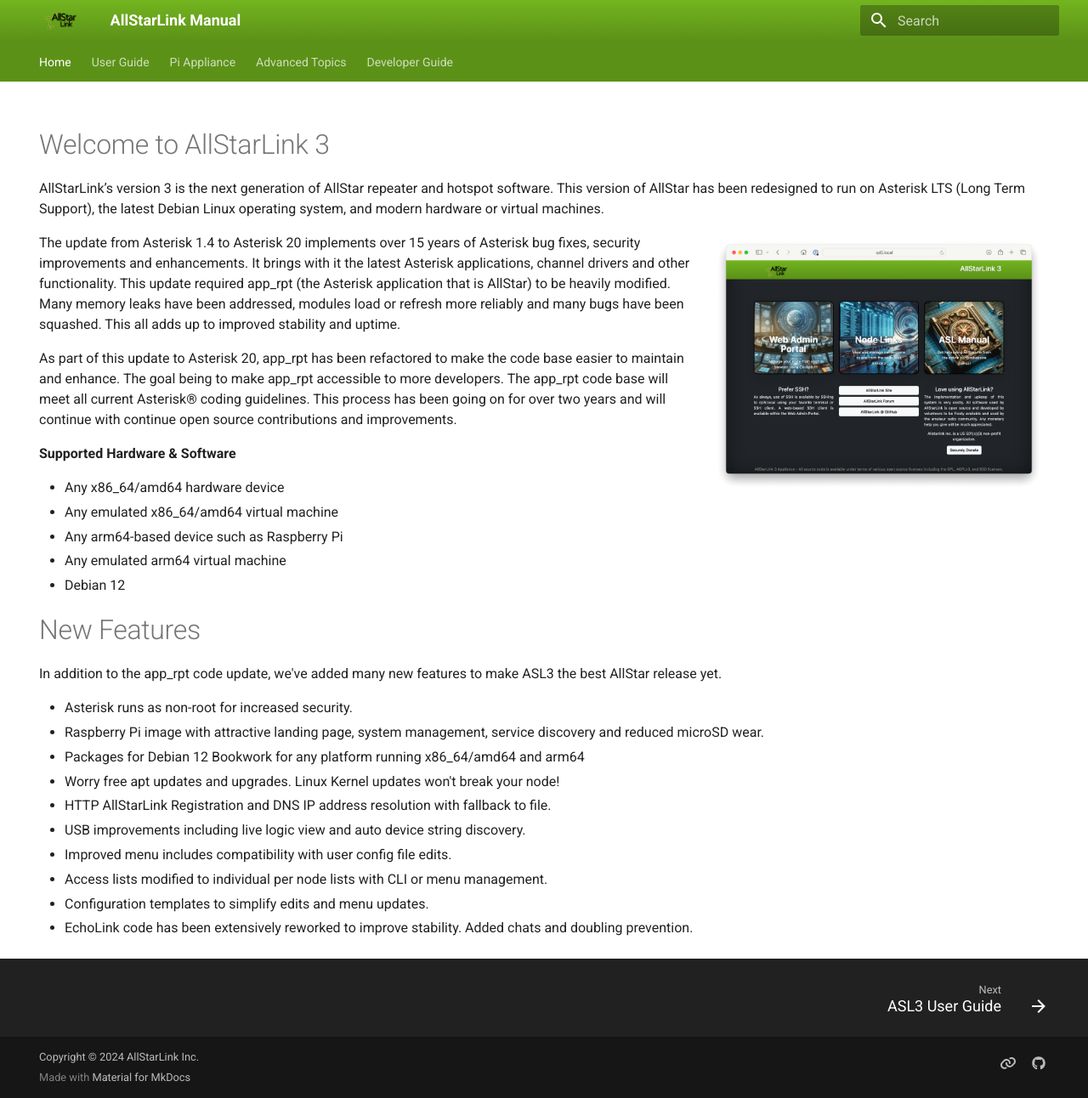
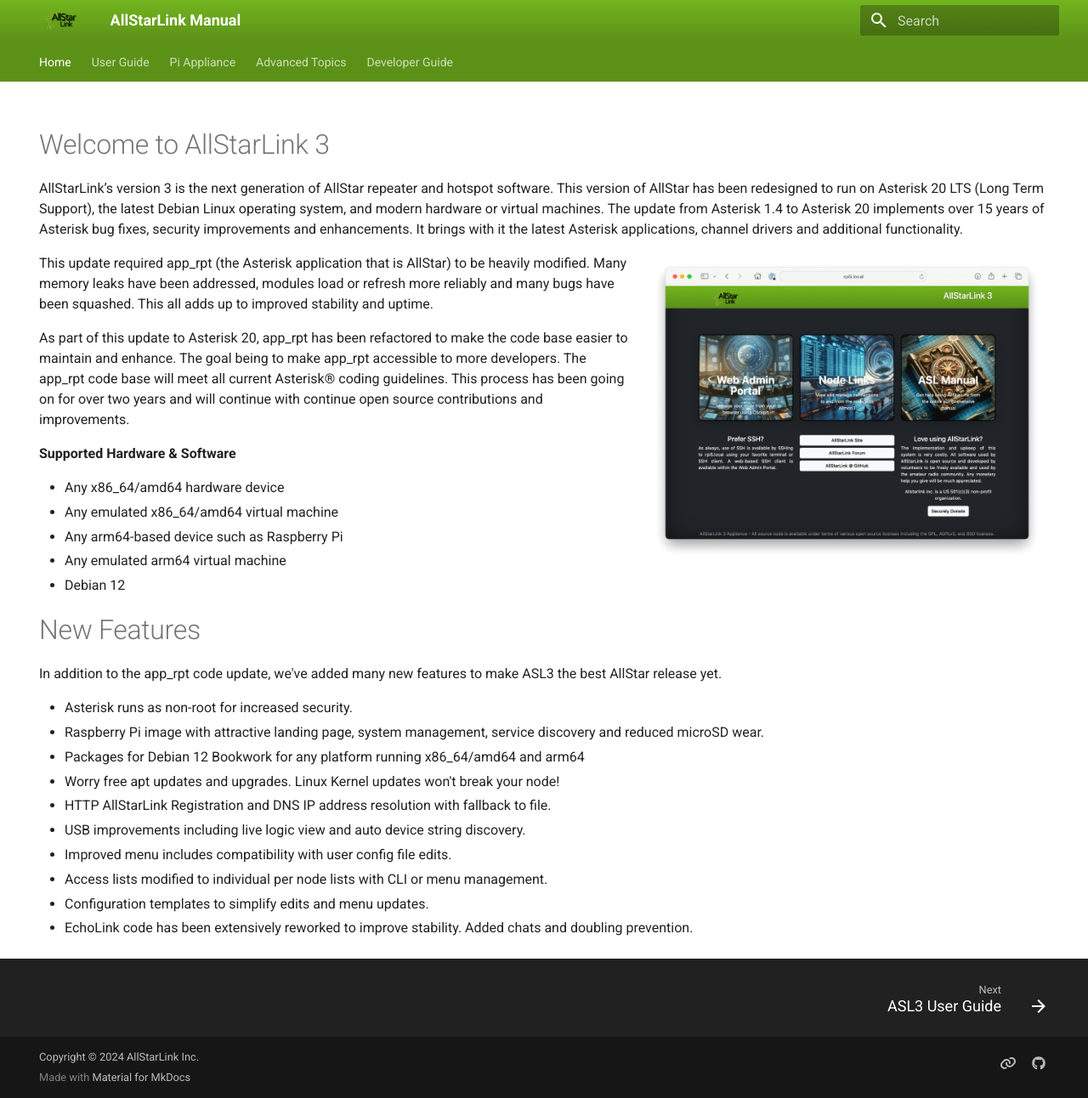
Before and after one commit to AllStarLink/ASL3-Manual, an MkDocs documentation site: the page built from docs/index.md, in a window 1280 px wide and 1292 px high. Shown: the whole window at 85% size. Built offline with MkDocs 1.6.1 and Material for MkDocs 9.7.7, drawn with Linux system fonts in a browser that asks for light colours.

Commit message:
Landing image width changed to percent

```diff
--- a/docs/index.md
+++ b/docs/index.md
@@ -4,17 +4,18 @@
   - toc
 ---
 # Welcome to AllStarLink 3
+
 AllStarLink’s version 3 is the next generation of AllStar repeater and
 hotspot software.  This version of AllStar has been redesigned to run
-on Asterisk LTS (Long Term Support), the latest Debian Linux operating
-system, and modern hardware or virtual machines.
+on Asterisk 20 LTS (Long Term Support), the latest Debian Linux operating
+system, and modern hardware or virtual machines. The update from Asterisk
+1.4 to Asterisk 20 implements over 15 years of Asterisk bug fixes, security
+improvements and enhancements.  It brings with it the latest Asterisk
+applications, channel drivers and additional functionality.
 
-![AllStarLink Landing Page](img/pi-appl-landing.png){ width="400" align=right}
+![AllStarLink Landing Page](img/pi-appl-landing.png){ width=40% align=right }
 
-The update from Asterisk 1.4 to Asterisk 20 implements over 15 years
-of Asterisk bug fixes, security improvements and enhancements.  It brings
-with it the latest Asterisk applications, channel drivers and other
-functionality. This update required app\_rpt (the Asterisk application
+This update required app\_rpt (the Asterisk application
 that is AllStar) to be heavily modified. Many memory leaks have been addressed,
 modules load or refresh more reliably and many bugs have been squashed. This
 all adds up to improved stability and uptime.
```
